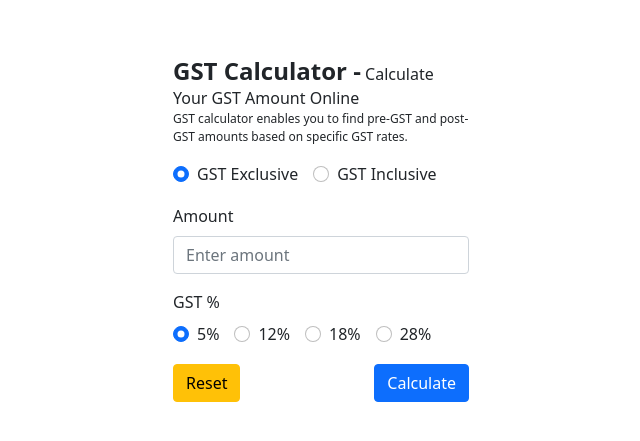
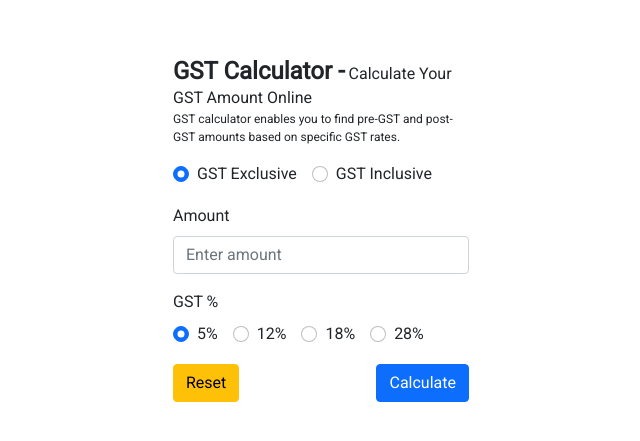
Before and after one commit to ankitdubey1902/GSTCalc, a plain HTML site: page index.html in a window 1280 px wide. Shown: the part 143-584 px from the top of the page, without its empty margins (319-959 px from the left). Drawn offline with nearby package versions, Linux system fonts and the light colour scheme.

Commit message:
Added font
Added Font

```diff
--- a/index.html
+++ b/index.html
@@ -13,8 +13,10 @@
       crossorigin="anonymous"
     />
     <style>
+      @import url('https://fonts.googleapis.com/css2?family=Roboto&display=swap');
       body {
         height: 100%;
+        font-family: 'Roboto', sans-serif !important;
       }
       .h-align {
         width: 100%;
```
